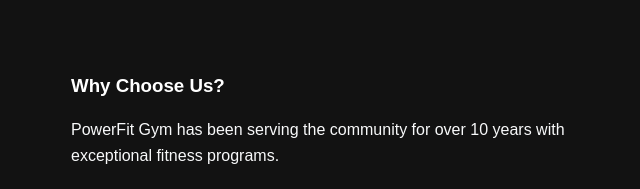
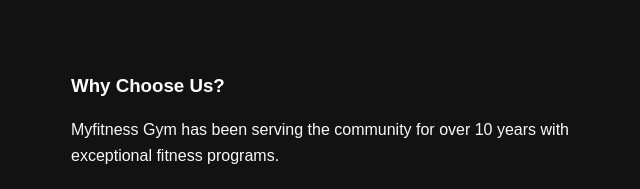
Before and after one commit to Divanshu2345/Internship, a plain HTML site: page day-1/index.html in a window 1280 px wide. Shown: the part 937-1126 px from the top of the page, 585-1225 px from the left. Drawn offline with Linux system fonts and the light colour scheme; a script that the page names is missing.

Commit message:
Update index.html

```diff
--- a/day-1/index.html
+++ b/day-1/index.html
@@ -52,7 +52,7 @@
                 </div>
                 <div class="about-text">
                     <h3>Why Choose Us?</h3>
-                    <p>PowerFit Gym has been serving the community for over 10 years with exceptional fitness programs.</p>
+                    <p>Myfitness Gym has been serving the community for over 10 years with exceptional fitness programs.</p>
                     <ul>
                         <li><i class="fas fa-check-circle"></i> Professional Certified Trainers</li>
                         <li><i class="fas fa-check-circle"></i> Modern Equipment</li>
@@ -234,7 +234,7 @@
         <div class="container">
             <div class="footer-content">
                 <div class="footer-col">
-                    <h3>PowerFit Gym</h3>
+                    <h3>Myfitness Gym</h3>
                     <p>Your premier destination for fitness and wellness.</p>
                     <div class="social-links">
                         <a href="#"><i class="fab fa-facebook-f"></i></a>
@@ -264,7 +264,7 @@
             </div>
 
             <div class="footer-bottom">
-                <p>&copy; 2023 PowerFit Gym. All Rights Reserved.</p>
+                <p>&copy; 2023 Myfitness Gym. All Rights Reserved.</p>
             </div>
         </div>
     </footer>
```
